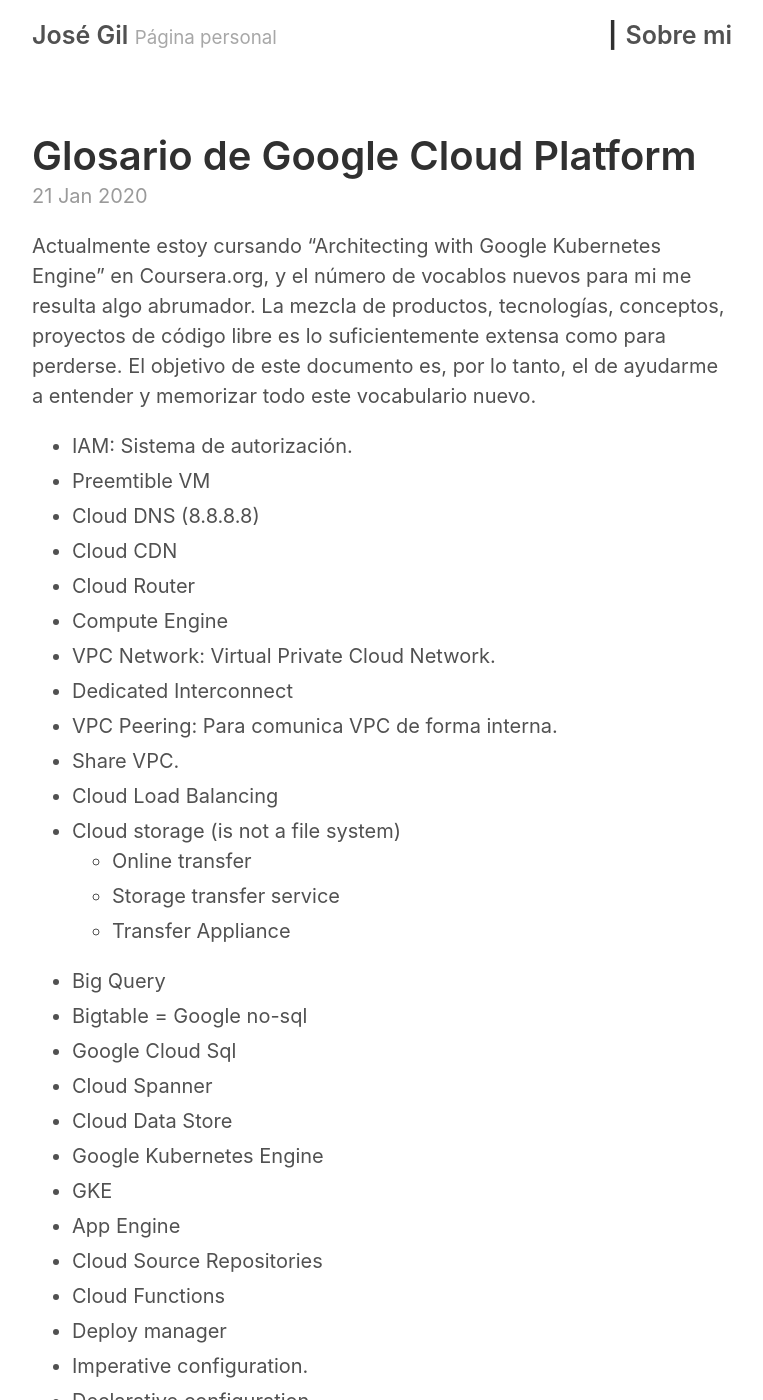
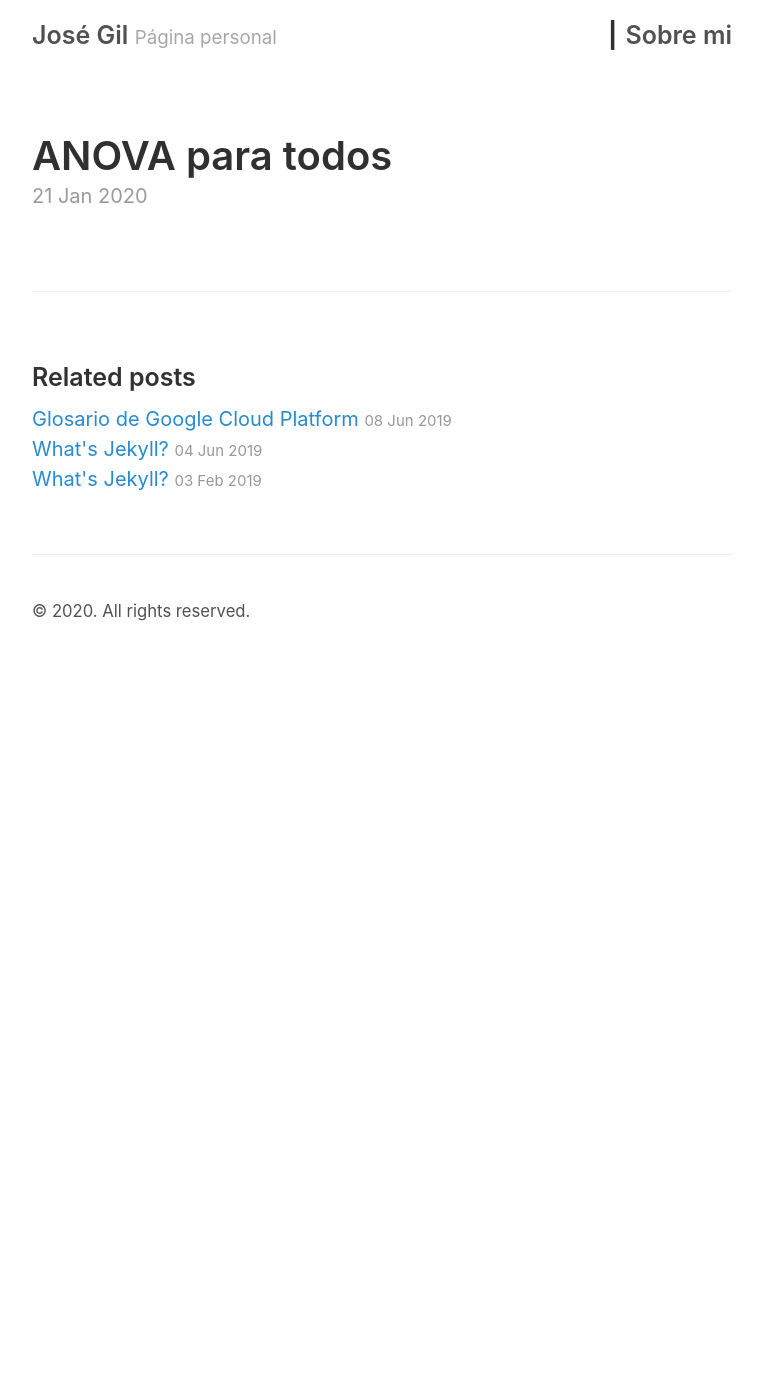
Before and after one commit to josgilmo/josgilmo.github.io, a Jekyll site: the page built from _posts/2020-01-21-anova-para-todos.md, in a window 1280 px wide and 1400 px high. Shown: the whole window, without its empty margins (258-1021 px from the left). Built offline with Jekyll 4.4.1, drawn with Linux system fonts in a browser that asks for light colours; some of the changed text lies outside the part shown.

Commit message:
removed not related content to ANOVA

```diff
--- a/_posts/2020-01-21-anova-para-todos.md
+++ b/_posts/2020-01-21-anova-para-todos.md
@@ -1,56 +1,4 @@
 ---
 layout: post
-title: Glosario de Google Cloud Platform
+title: ANOVA para todos
 ---
-
-Actualmente estoy cursando "Architecting with Google Kubernetes Engine" en Coursera.org, y el número de vocablos nuevos para mi me resulta algo abrumador. La mezcla de productos, tecnologías, conceptos, proyectos de código libre es lo suficientemente extensa como para perderse. El objetivo de este documento es, por lo tanto, el de ayudarme a entender y memorizar todo este vocabulario nuevo.
-
-
-
-* IAM: Sistema de autorización.
-* Preemtible VM
-* Cloud DNS (8.8.8.8)
-* Cloud CDN
-* Cloud Router
-* Compute Engine
-* VPC Network: Virtual Private Cloud Network.
-* Dedicated Interconnect
-* VPC Peering: Para comunica VPC de forma interna.
-* Share VPC.
-* Cloud Load Balancing
-* Cloud storage (is not a file system)
-  * Online transfer
-  * Storage transfer service
-  * Transfer Appliance
-* Big Query
-* Bigtable = Google no-sql
-* Google Cloud Sql
-* Cloud Spanner
-* Cloud Data Store
-* Google Kubernetes Engine
-* GKE
-* App Engine
-* Cloud Source Repositories
-* Cloud Functions
-* Deploy manager
-* Imperative configuration.
-* Declarative configuration.
-* Proactive instrumentation.
-* Stackdriver
-* Cloud Dataproc
-* Cloud Dataflow
-* BigQuery
-* Cloud Pub/Sub
-* Cloud Datalab
-* Hadoop
-* Spark
-* Pig
-* Hive
-* Tensorflow
-* Cloud ML
-* Machine Learning APIs
-* Cloud Visiion API
-* Cloud Natural Language API
-* Cloud Translation API
-* Cloud Video Ingelligence API
-*
```
